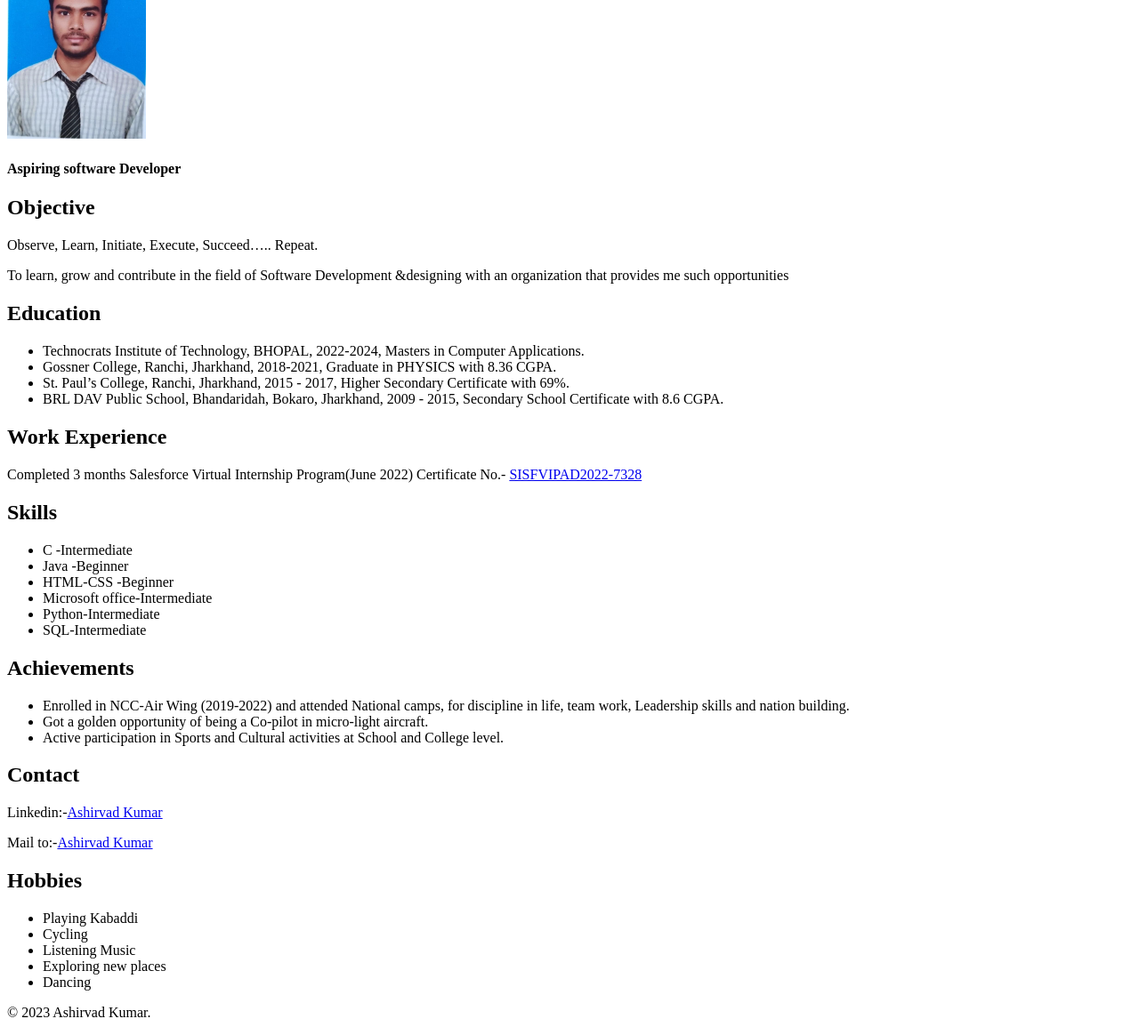
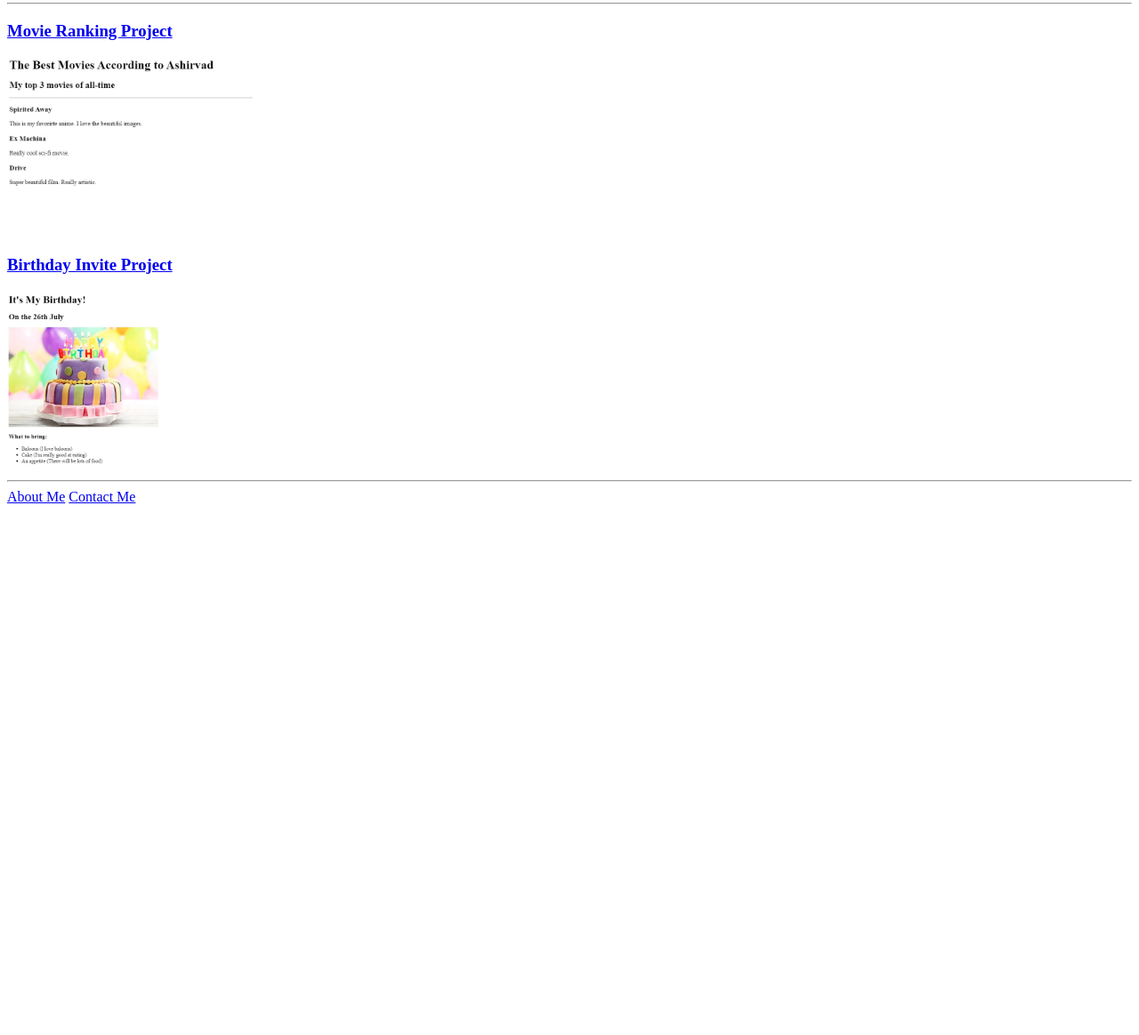
Before and after one commit to ak827010/Html-portfolio, a plain HTML site: page index.html in a window 1280 px wide. Shown: the part 124-1288 px from the top of the page at 89% size. After the commit the page ends 800 px from the top, so only its background shows below. Drawn offline with Linux system fonts and the light colour scheme.

Commit message:
Add files via upload

```diff
--- a/index.html
+++ b/index.html
@@ -1,76 +1,35 @@
+<!-- TODO 1: Create the HTML Boilerplate -->
 <!DOCTYPE html>
 <html lang="en">
 <head>
     <meta charset="UTF-8">
     <meta name="viewport" content="width=device-width, initial-scale=1.0">
-    <title>My Resume</title>
+    <title>Portfolio</title>
 </head>
 <body>
-    <h1>Ashirvad Kumar</h1>
-    <img src="./ashi1.jpg"height="200"alt="image of ashirvad">
-    <h4>Aspiring software Developer</h4>
-    <h2>Objective</h2>
-    <p>Observe, Learn, Initiate, Execute, Succeed….. Repeat.</p>
+    <h1>Ashirvad Kumar's portfolio</h1>
+    <h2>I'm a Aspiring Web Developer</h2>
+    <hr>
+    <!-- TODO 5: Add a link to the project pages -->
+    <h3><a href="./public/movie.html">Movie Ranking Project</a></h3>
+    <!-- TODO 6: Add images to show the project previews -->
+    <img src="./assets/images/Movieranking.jpg"height="200"alt="Movie list">
+    <h3><a href="./public/Birthday.html">Birthday Invite Project</a></h3>
+    <img src="./assets/images/Birthdayinvite.jpg"height="200"alt="birthday-invite">
+    <hr>
+    <!-- TODO 7: Add the Contact Me and About Me page links -->
+    <a href="./public/about.html">About Me</a>
+    <a href="./public/contact.html">Contact Me</a>
+</body>
+</html>
+<!-- TODO 2: Add Your previous projects' HTML into the public folder -->
 
-    <p>To learn, grow and contribute in the field of Software Development
-    &designing with an organization that provides me such opportunities</p>
-    <h2>Education</h2>
-    <ul>
-        <li>Technocrats Institute of Technology, BHOPAL,
-            2022-2024,
-            Masters in Computer Applications.
-        </li>
-        <li>Gossner College, Ranchi, Jharkhand,
-            2018-2021,
-            Graduate in PHYSICS with 8.36 CGPA.
-        </li>
-        <li>St. Paul’s College, Ranchi, Jharkhand,
-            2015 - 2017,
-            Higher Secondary Certificate with 69%.
-        </li>
-        <li>BRL DAV Public School, Bhandaridah, Bokaro, Jharkhand,
-            2009 - 2015,
-            Secondary School Certificate with 8.6 CGPA.
-        </li>
+<!-- TODO 3: Take screenshots of your project previews and add the images to the images folder -->
 
-    </ul>
-    <h2>Work Experience</h2>
-    <p>Completed 3 months Salesforce Virtual Internship Program(June 2022)
-        Certificate No.- <a href="https://smartinternz.com/internships/salesforce_certificates/7c250678f61f4909
-        2fa0d4040e5e54e9">SISFVIPAD2022-7328</a></p>
-    <h2>Skills</h2>
-    <ul>
-        <li>C -Intermediate</li>
-        <li>Java -Beginner</li>
-        <li>HTML-CSS -Beginner</li>
-        <li>Microsoft office-Intermediate</li>
-        <li>Python-Intermediate</li>
-        <li>SQL-Intermediate</li>
-    </ul>
-    <h2>Achievements</h2>
-    <ul>
-        <li>Enrolled in NCC-Air Wing (2019-2022) and attended National camps, for
-            discipline in life, team work, Leadership skills and nation building.</li>
-        <li>Got a golden opportunity of being a Co-pilot in micro-light aircraft.</li>
-        <li>Active participation in Sports and Cultural activities at School and College
-            level.</li>
-    </ul>
-    <h2>Contact</h2>
-    <p>Linkedin:-<a href="www.linkedin.com/in/ashirvad-kumar-
-    194582238">Ashirvad Kumar</a></p>
-    <p>Mail to:-<a href="mailto:ashi99kr@gmail.com">Ashirvad Kumar</a></p>
-    <h2>Hobbies</h2>
-    <ul>
-        <li>Playing Kabaddi</li>
-        <li>Cycling</li>
-        <li>Listening Music</li>
-        <li>Exploring new places</li>
-        <li>Dancing</li>
-    </ul>
-    <footer>
-        <p>© 2023 Ashirvad Kumar.</p>
-    </footer>
+<!-- TODO 4: Add titles/subtitles etc. -->
 
 
-</body>
-</html>
+
+
+<!--HINT for TODO 6: You can use the height attribute set to 200 to make the image smaller:
+https://developer.mozilla.org/en-US/docs/Web/HTML/Element/img#attr-height -->
```
